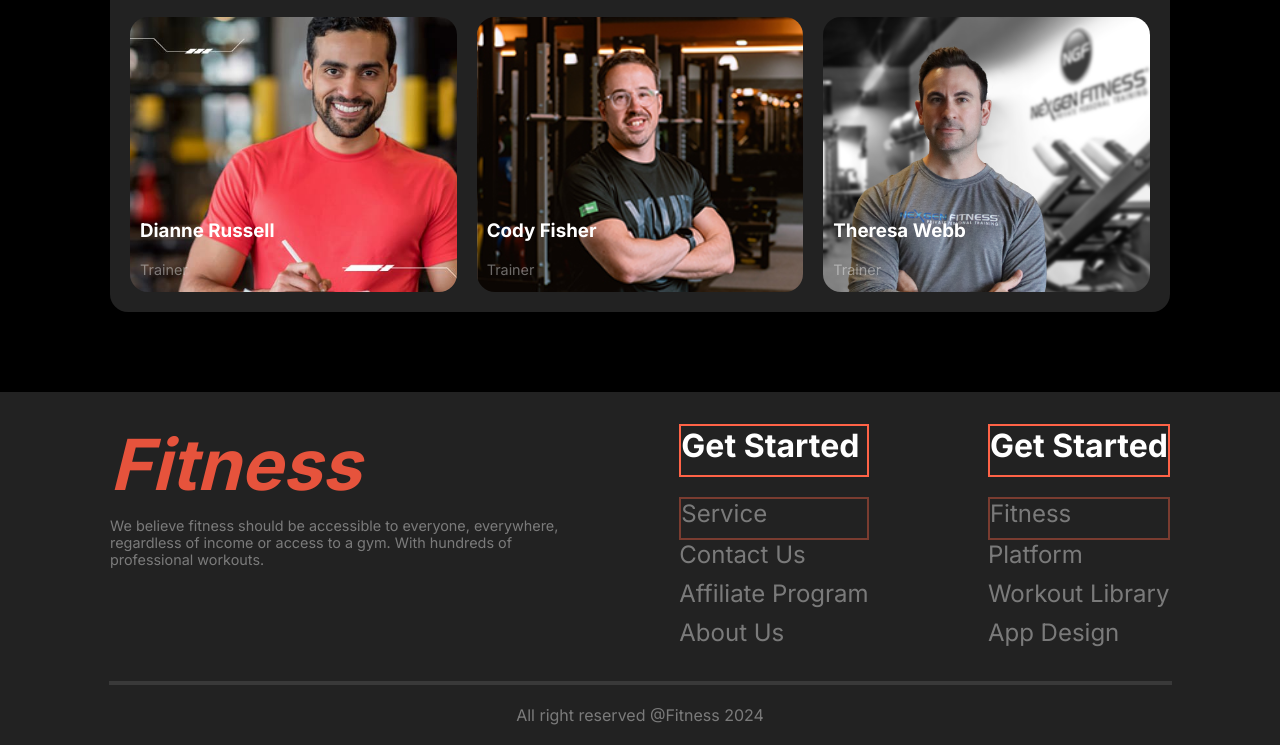
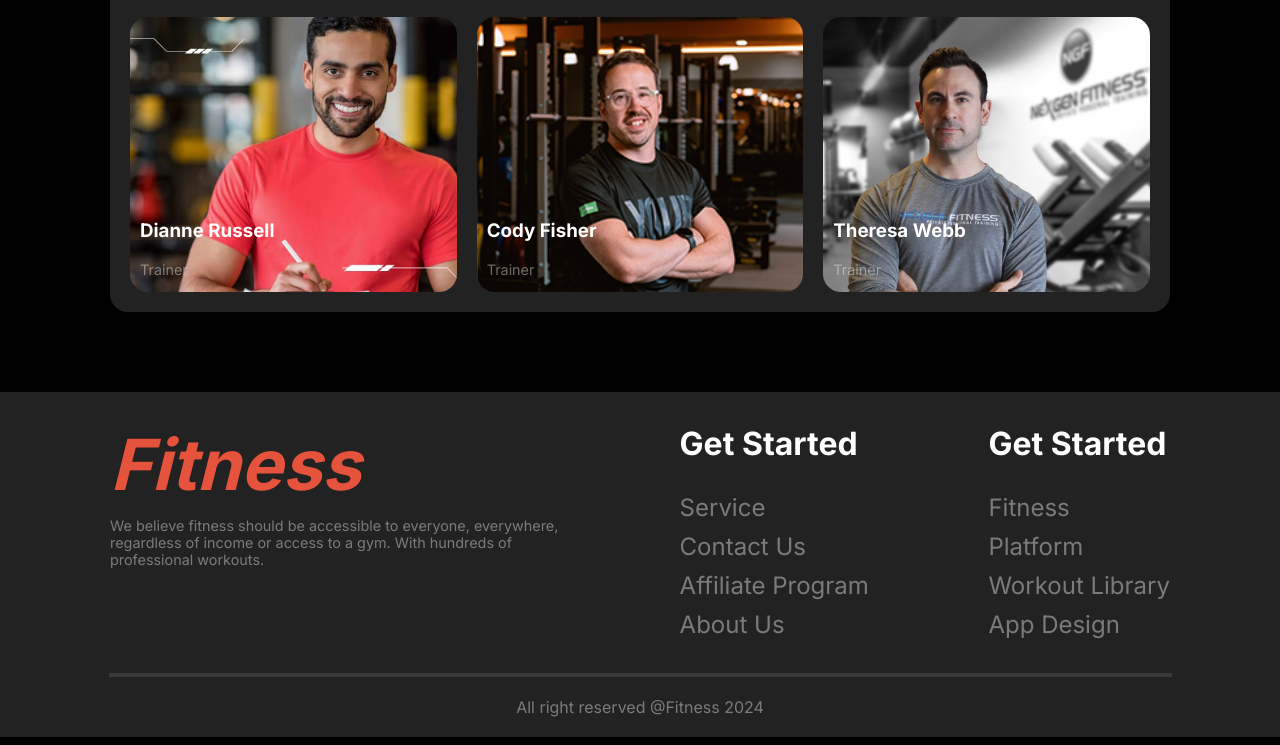
Before and after one commit to rafat-07/Assignment-2-by-rafat, a plain HTML site: page index.html in a window 1280 px wide. Shown: the part 2630-3375 px from the top of the page. Drawn offline with Linux system fonts and the light colour scheme; a web font is replaced by a local one.

Commit message:
footer last commit

```diff
--- a/index.html
+++ b/index.html
@@ -7,7 +7,9 @@
     <title>Fit with Fitness</title>
     <link rel="stylesheet" href="styles/style.css">
     <link rel="stylesheet" href="styles/responsive.css">
-    <link rel="stylesheet" href="https://cdnjs.cloudflare.com/ajax/libs/font-awesome/6.6.0/css/all.min.css" integrity="sha512-Kc323vGBEqzTmouAECnVceyQqyqdsSiqLQISBL29aUW4U/M7pSPA/gEUZQqv1cwx4OnYxTxve5UMg5GT6L4JJg==" crossorigin="anonymous" referrerpolicy="no-referrer" />
+    <link rel="stylesheet" href="https://cdnjs.cloudflare.com/ajax/libs/font-awesome/6.6.0/css/all.min.css"
+        integrity="sha512-Kc323vGBEqzTmouAECnVceyQqyqdsSiqLQISBL29aUW4U/M7pSPA/gEUZQqv1cwx4OnYxTxve5UMg5GT6L4JJg=="
+        crossorigin="anonymous" referrerpolicy="no-referrer" />
 
 </head>
 
@@ -56,7 +58,8 @@
         <section class="habit-sec">
             <div class="habit-des">
                 <h3 class="fs-1 heading1 text-color1">Change Your Habits</h3>
-                <p class="fs-2 text-color2">We believe fitness should be accessible to everyone, everywhere, regardless of income or <br> access to a gym.</p>
+                <p class="fs-2 text-color2">We believe fitness should be accessible to everyone, everywhere, regardless
+                    of income or <br> access to a gym.</p>
             </div>
             <div class="habit-target dflex">
                 <div class="card1">
@@ -86,7 +89,8 @@
         <section class="section-2 cmn-bg dflex">
             <div class="run-sec">
                 <h3 class="heading2 fs-1 text-color1">Run an Extra <br> Mile Easily</h3>
-                <p class="fs-2 text-color2">We believe fitness should be accessible to everyone, everywhere, regardless of income or access to a gym. With hundreds of professional workouts.</p>
+                <p class="fs-2 text-color2">We believe fitness should be accessible to everyone, everywhere, regardless
+                    of income or access to a gym. With hundreds of professional workouts.</p>
                 <button class="jn-btn cmn-btn">Join Now</button>
             </div>
             <div class="run-img"></div>
@@ -95,7 +99,8 @@
         <section class="bmi-sec">
             <div class="bmi-heading">
                 <h3 class="heading3 fs-1 text-color1">BMI Calculator</h3>
-                <p class="fs-2 text-color2">We believe fitness should be accessible to everyone, everywhere, regardless of income or access to a gym.</p>
+                <p class="fs-2 text-color2">We believe fitness should be accessible to everyone, everywhere, regardless
+                    of income or access to a gym.</p>
             </div>
             <div class="bmi-calc cmn-bg dflex">
                 <div class="bmi-chart">
@@ -116,7 +121,8 @@
 
                 <div class="bmi-input-sec">
                     <h3 class="text-color1">Calculate your BMI</h3>
-                    <p class="fs-2 text-color2">We believe fitness should be accessible to everyone, everywhere, regardless
+                    <p class="fs-2 text-color2">We believe fitness should be accessible to everyone, everywhere,
+                        regardless
                         of
                         income or access to a gym.</p>
                     <div class="bmi-input-field">
@@ -142,16 +148,48 @@
         <section class="teams">
             <div class="meet-team">
                 <h3 class="heading4 fs-1 text-color1">Meet Our Team</h3>
-                <p class="fs-2 text-color2">We believe fitness should be accessible to everyone, everywhere, regardless of
+                <p class="fs-2 text-color2">We believe fitness should be accessible to everyone, everywhere, regardless
+                    of
                     income or access to a gym.</p>
             </div>
             <div class="team-members cmn-bg">
-                <div class="member1"><div class="trainer"><h3 class="text-color1">Jerome Bell</h3> <p class="fs-2 text-color2">Trainer</div></p></div>
-                <div class="member2"><div class="trainer"><h3 class="text-color1">Cameron Williamson</h3> <p class="fs-2 text-color2">Trainer</p></div></div>
-                <div class="member3"><div class="trainer"><h3 class="text-color1">Darrell Steward</h3> <p class="fs-2 text-color2">Trainer</p></div></div>
-                <div class="member4"><div class="trainer"><h3 class="text-color1">Dianne Russell</h3> <p class="fs-2 text-color2">Trainer</p></div></div>
-                <div class="member5"><div class="trainer"><h3 class="text-color1">Cody Fisher</h3> <p class="fs-2 text-color2">Trainer</p></div></div>
-                <div class="member6"><div class="trainer"><h3 class="text-color1">Theresa Webb</h3> <p class="fs-2 text-color2">Trainer</p></div></div>
+                <div class="member1">
+                    <div class="trainer">
+                        <h3 class="text-color1">Jerome Bell</h3>
+                        <p class="fs-2 text-color2">Trainer
+                    </div>
+                    </p>
+                </div>
+                <div class="member2">
+                    <div class="trainer">
+                        <h3 class="text-color1">Cameron Williamson</h3>
+                        <p class="fs-2 text-color2">Trainer</p>
+                    </div>
+                </div>
+                <div class="member3">
+                    <div class="trainer">
+                        <h3 class="text-color1">Darrell Steward</h3>
+                        <p class="fs-2 text-color2">Trainer</p>
+                    </div>
+                </div>
+                <div class="member4">
+                    <div class="trainer">
+                        <h3 class="text-color1">Dianne Russell</h3>
+                        <p class="fs-2 text-color2">Trainer</p>
+                    </div>
+                </div>
+                <div class="member5">
+                    <div class="trainer">
+                        <h3 class="text-color1">Cody Fisher</h3>
+                        <p class="fs-2 text-color2">Trainer</p>
+                    </div>
+                </div>
+                <div class="member6">
+                    <div class="trainer">
+                        <h3 class="text-color1">Theresa Webb</h3>
+                        <p class="fs-2 text-color2">Trainer</p>
+                    </div>
+                </div>
             </div>
         </section>
 
@@ -162,25 +200,26 @@
         <div class="site-footer dflex">
             <div class="footer-des">
                 <h3 class="brand-title-footer inter-font">Fitness</h3>
-                <p class="brand-p fs-2 text-color2">We believe fitness should be accessible to everyone, everywhere, regardless of
+                <p class="brand-p fs-2 text-color2">We believe fitness should be accessible to everyone, everywhere,
+                    regardless of
                     income or access to a gym. With hundreds of professional workouts.</p>
             </div>
             <div>
-                <h3 class="border gs text-color1">Get Started</h3>
+                <h3 class="gs text-color1">Get Started</h3>
                 <ul class="footer-gs">
-                    <li class="border text-color2">Service</li>
-                    <li class="text-color2">Contact Us</li>
-                    <li class="text-color2">Affiliate Program</li>
-                    <li class="text-color2">About Us</li>
+                    <li><a class="text-color2" href="">Service</a></li>
+                    <li><a class="text-color2" href="">Contact Us</a></li>
+                    <li><a class="text-color2" href="">Affiliate Program</a></li>
+                    <li><a class="text-color2" href="">About Us</a></li>
                 </ul>
             </div>
             <div>
-                <h3 class="border gs text-color1">Get Started</h3>
+                <h3 class="gs text-color1">Get Started</h3>
                 <ul class="footer-gs">
-                    <li class="border text-color2">Fitness</li>
-                    <li class="text-color2">Platform</li>
-                    <li class="text-color2">Workout Library</li>
-                    <li class="text-color2">App Design</li>
+                    <li><a class="text-color2" href="">Fitness</a></li>
+                    <li><a class="text-color2" href="">Platform</a></li>
+                    <li><a class="text-color2" href="">Workout Library</a></li>
+                    <li><a class="text-color2" href="">App Design</a></li>
                 </ul>
             </div>
         </div>
--- a/styles/responsive.css
+++ b/styles/responsive.css
@@ -1,24 +1,28 @@
 @media screen and (max-width: 576px) {
-    .nav-links{
+    .nav-links {
         display: none;
     }
-    .menu-bar{
+
+    .menu-bar {
         display: block;
     }
-    .navbar{
+
+    .navbar {
 
         justify-content: space-around;
     }
 
-.banner{
+    .banner {
         flex-direction: column;
     }
-.banner-des{
+
+    .banner-des {
         margin-top: 0px;
         text-align: center;
         padding: 10px;
     }
-.banner-img{
+
+    .banner-img {
         margin-left: 80px;
 
 
@@ -28,22 +32,25 @@
         top: 40px;
         right: -30px;
     }
+
     .video-tutorial {
         margin-top: 0px;
         bottom: 240px;
         left: -30px;
     }
 
-.habit-des{
+    .habit-des {
         margin-top: 0px;
         text-align: center;
         margin: 40px;
     }
-.habit-target{
+
+    .habit-target {
         flex-direction: column;
         margin-bottom: 40px;
     }
-.section-2{
+
+    .section-2 {
         flex-direction: column;
         justify-content: center;
         align-items: center;
@@ -51,48 +58,75 @@
         max-width: 430px;
         margin-top: 20px;
     }
+
     .run-sec {
         width: 350px;
     }
-.heading2{
+
+    .heading2 {
         margin-top: 20px;
     }
-.jn-btn{
+
+    .jn-btn {
         margin-top: 10px;
         margin-bottom: 30px;
     }
-.run-img{
+
+    .run-img {
         margin: 10px;
     }
 
-.bmi-calc{
+    .bmi-calc {
         flex-direction: column;
         height: 600px;
     }
+
     .bmi-chart {
-    margin-left: 80px;
+        margin-left: 0px;
+
     }
-.bmi-input-sec{
-    margin: 10px auto;
+
+    .chart-heading {
+        margin-left: 40px;
+        text-align: left;
     }
-.team-members{
+
+    .bmi-input-sec {
+        margin: 10px;
+        max-width: 400px;
+        margin-left: 40px;
+    }
+
+    .bmi-input-field {
+        grid-template-columns: repeat(2, 200px);
+    }
+
+    .input-box:nth-child(5) {
+        width: 390px;
+    }
+
+    .team-members {
         grid-template-columns: repeat(1, 350px);
         justify-content: center;
         max-width: 430px;
     }
-.site-footer{
+
+    .site-footer {
         flex-direction: column;
         text-align: left;
         margin-left: 30px;
     }
-.gs{
+
+    .gs {
         margin-top: 0px;
         margin-bottom: 0px;
     }
-.footer-gs{
+
+    .footer-gs {
         padding: 0px;
     }
-.footer-line{
+
+    .footer-line {
         max-width: 500px;
     }
 }
--- a/styles/style.css
+++ b/styles/style.css
@@ -11,13 +11,6 @@ body {
 
 .dflex {
     display: flex;
-}
-.border {
-    border: 2px solid tomato;
-}
-
-.border1 {
-    border: 2px solid rgb(35, 4, 211);
 }
 .inter-font {
     font-family: "Inter", sans-serif;
@@ -292,10 +285,7 @@ ul>li {
     display: grid;
     grid-template-columns: repeat(2, 250px);
 }
-/* input{
-    border-top: 0px;
-    border-left: 0px;
-} */
+
 .input-box {
     color: rgba(255, 255, 255, 0.6);
     border: none;
@@ -418,3 +408,6 @@ width: 490px;
 .footer-gs>li {
     padding-bottom: 10px;
 }
+a{
+    text-decoration: none;
+}
```
Lines whose indentation alone changed are shown as unchanged.
